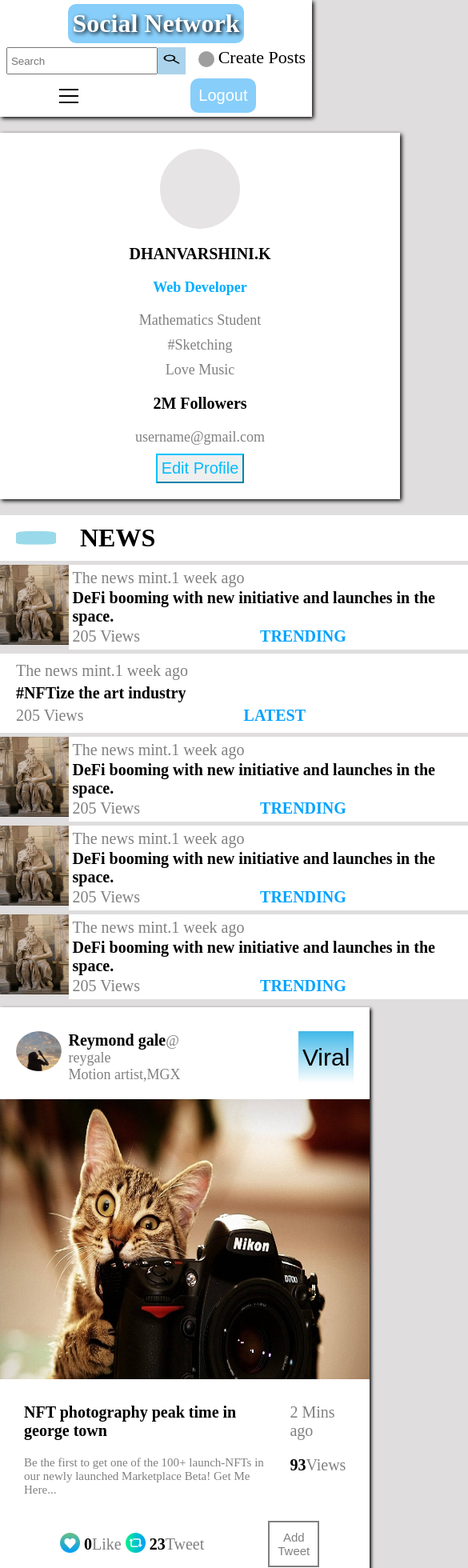
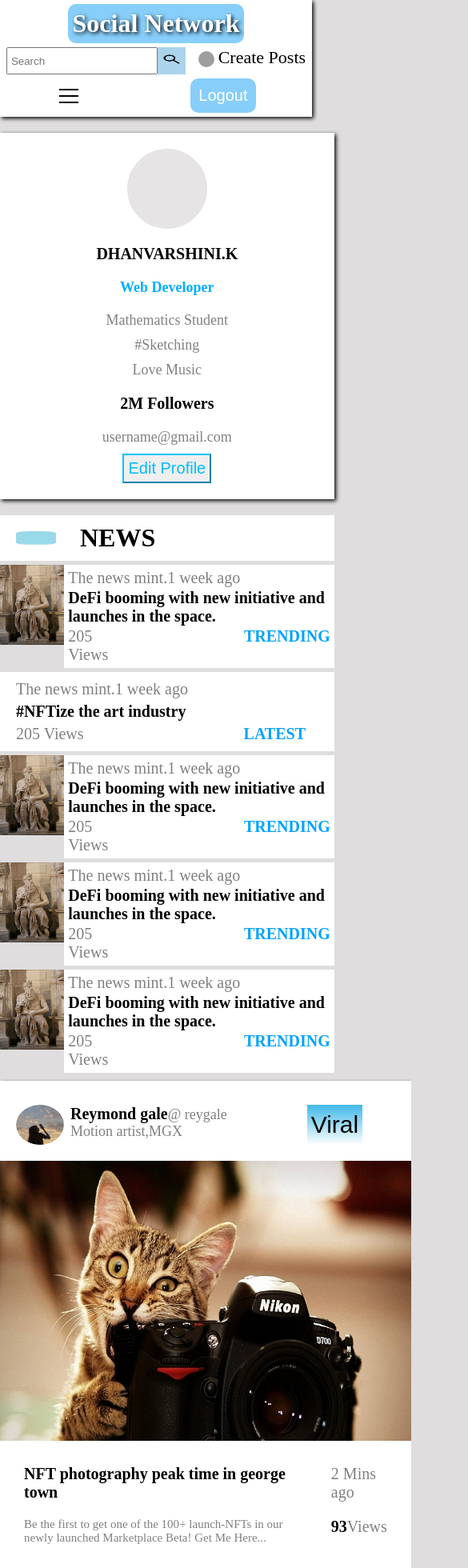
Before and after one commit to Dhanvarshinikarthi/socialnetwork, a React (Vite) app: page / in a window 390 px wide. Shown: the top 1960 px of the page at 80% size, 585 px wide, since content can reach past the window. Built offline with nearby package versions, Linux system fonts and the light colour scheme; grey boxes are pictures that could not be loaded; the HTML template or start-up script is replaced by a standard one.

Commit message:
demo file

```diff
--- a/src/components/newsfeed/newsfeed.css
+++ b/src/components/newsfeed/newsfeed.css
@@ -138,7 +138,7 @@ span {
     gap: 100px;
   }
   .newsfeed_main {
-    width: 90%;
+    width: 100%;
   }
   .reactions {
     gap: 0;
--- a/src/components/newslist/news.css
+++ b/src/components/newslist/news.css
@@ -136,6 +136,6 @@ a:hover {
     height: 100px;
   }
   .newscards_main {
-    width: 600px;
+    width: 100%;
   }
 }
--- a/src/components/userprofile/userprofile.css
+++ b/src/components/userprofile/userprofile.css
@@ -57,6 +57,6 @@
 }
 @media (max-width: 480px) {
   .userprofilepage {
-    width: 500px;
+    width: 100%;
   }
 }
```
